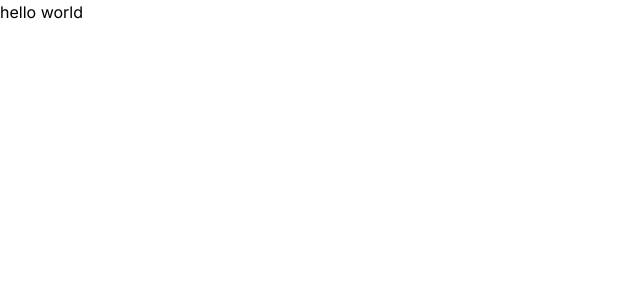
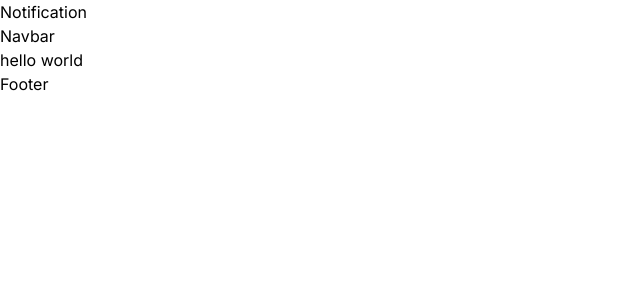
Before and after one commit to branmeco/restaurantapp, a Next.js app: page / in a window 1280 px wide. Shown: the top 300 px of the page, without its empty margins (0-640 px from the left). Built offline with nearby package versions, Linux system fonts and the light colour scheme.

Commit message:
Next.js Layout

```diff
--- a/src/app/layout.tsx
+++ b/src/app/layout.tsx
@@ -1,6 +1,9 @@
 import type { Metadata } from 'next'
 import { Inter } from 'next/font/google'
 import './globals.css'
+import Notification from '@/components/Notification';
+import Navbar from '@/components/Navbar';
+import Footer from '@/components/Footer';
 
 const inter = Inter({ subsets: ['latin'] })
 
@@ -16,7 +19,12 @@ export default function RootLayout({
 }) {
   return (
     <html lang="en">
-      <body className={inter.className}>{children}</body>
+      <body className={inter.className}>
+        <Notification/>
+        <Navbar/>
+        {children}
+        <Footer/>
+      </body>
     </html>
   )
 }
--- /dev/null
+++ b/src/components/Footer.tsx
@@ -0,0 +1,9 @@
+import React from 'react'
+
+function Footer() {
+  return (
+    <div>Footer</div>
+  )
+}
+
+export default Footer
--- /dev/null
+++ b/src/components/Navbar.tsx
@@ -0,0 +1,9 @@
+import React from 'react'
+
+function Navbar() {
+  return (
+    <div>Navbar</div>
+  )
+}
+
+export default Navbar
--- /dev/null
+++ b/src/components/Notification.tsx
@@ -0,0 +1,9 @@
+import React from 'react'
+
+function Notification() {
+  return (
+    <div>Notification</div>
+  )
+}
+
+export default Notification
```
